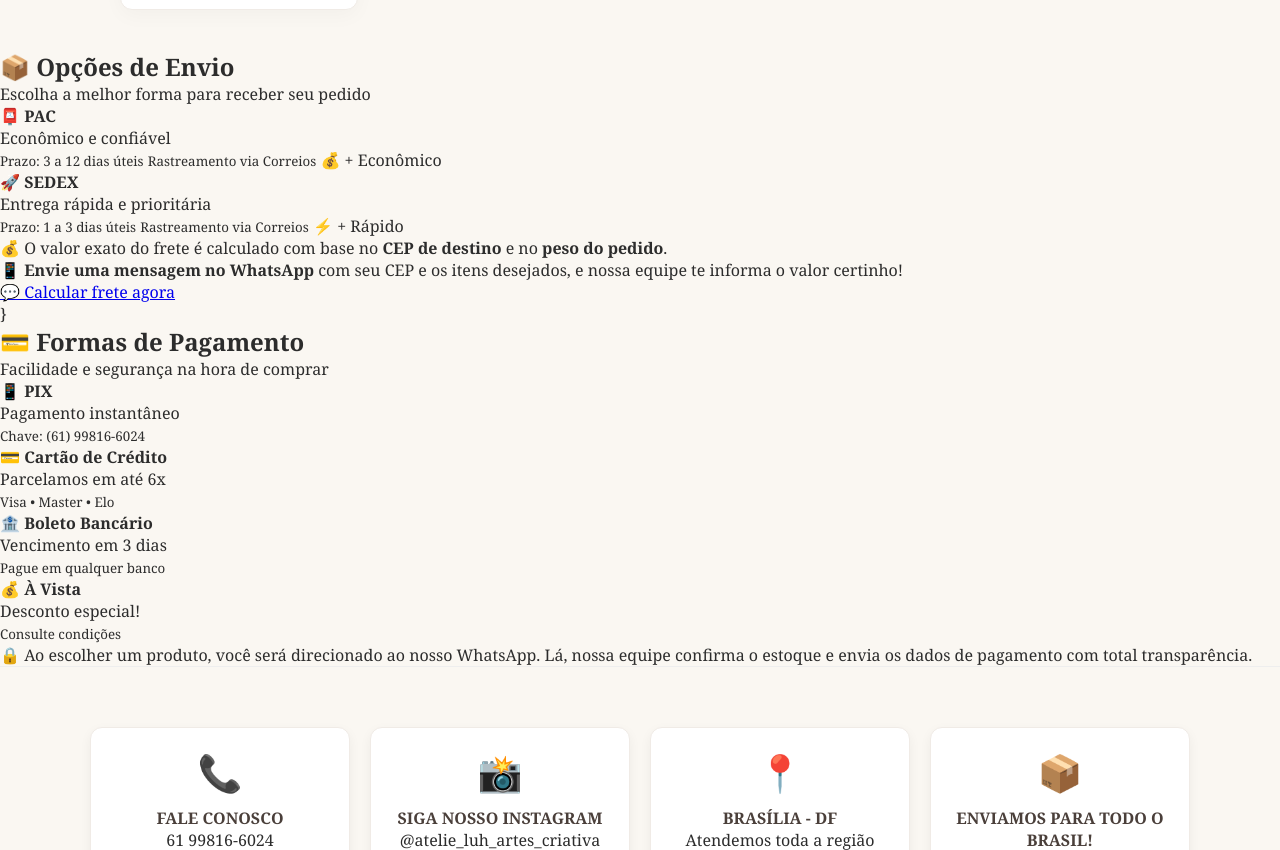
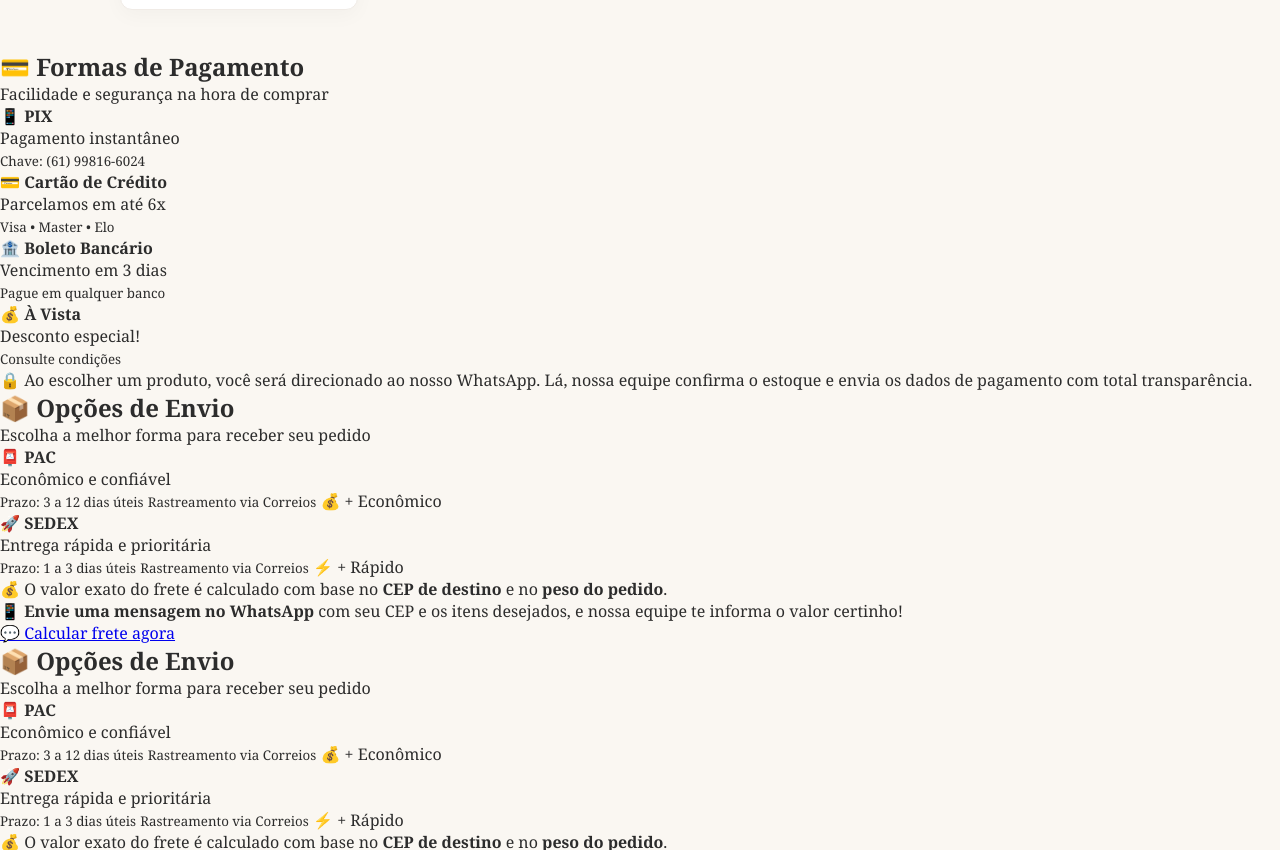
Before and after one commit to arimateiamoveis-gif/Loja-roupas, a plain HTML site: page index.html in a window 1280 px wide. Shown: the part 2771-3621 px from the top of the page. Drawn offline with Linux system fonts and the light colour scheme.

Commit message:
Adiciona seção de frete completa com PAC e SEDEX

```diff
--- a/index.html
+++ b/index.html
@@ -216,6 +216,75 @@
 <!-- CONTATOS -->
 <!-- SEÇÃO DE FORMAS DE PAGAMENTO -->
 <!-- SEÇÃO DE FRETE -->
+<!-- SEÇÃO DE FORMAS DE PAGAMENTO -->
+<section class="pagamentos">
+    <div class="pagamentos-container">
+        <h2>💳 Formas de Pagamento</h2>
+        <p class="subtitulo-pag">Facilidade e segurança na hora de comprar</p>
+
+        <div class="metodos-grid">
+            <div class="metodo-card">
+                <span class="icone-metodo">📱</span>
+                <strong>PIX</strong>
+                <p>Pagamento instantâneo</p>
+                <small>Chave: (61) 99816-6024</small>
+            </div>
+            <div class="metodo-card">
+                <span class="icone-metodo">💳</span>
+                <strong>Cartão de Crédito</strong>
+                <p>Parcelamos em até 6x</p>
+                <small>Visa • Master • Elo</small>
+            </div>
+            <div class="metodo-card">
+                <span class="icone-metodo">🏦</span>
+                <strong>Boleto Bancário</strong>
+                <p>Vencimento em 3 dias</p>
+                <small>Pague em qualquer banco</small>
+            </div>
+            <div class="metodo-card">
+                <span class="icone-metodo">💰</span>
+                <strong>À Vista</strong>
+                <p>Desconto especial!</p>
+                <small>Consulte condições</small>
+            </div>
+        </div>
+
+        <div class="info-pag">
+            <p>🔒 Ao escolher um produto, você será direcionado ao nosso WhatsApp. Lá, nossa equipe confirma o estoque e envia os dados de pagamento com total transparência.</p>
+        </div>
+    </div>
+</section>
+<section class="frete">
+    <div class="frete-container">
+        <h2>📦 Opções de Envio</h2>
+        <p class="subtitulo-frete">Escolha a melhor forma para receber seu pedido</p>
+
+        <div class="frete-grid">
+            <div class="frete-card">
+                <span class="icone-frete">📮</span>
+                <strong>PAC</strong>
+                <p>Econômico e confiável</p>
+                <small>Prazo: 3 a 12 dias úteis</small>
+                <small>Rastreamento via Correios</small>
+                <span class="selo-frete">💰 + Econômico</span>
+            </div>
+            <div class="frete-card destaque">
+                <span class="icone-frete">🚀</span>
+                <strong>SEDEX</strong>
+                <p>Entrega rápida e prioritária</p>
+                <small>Prazo: 1 a 3 dias úteis</small>
+                <small>Rastreamento via Correios</small>
+                <span class="selo-frete destaque">⚡ + Rápido</span>
+            </div>
+        </div>
+
+        <div class="info-frete">
+            <p>💰 O valor exato do frete é calculado com base no <strong>CEP de destino</strong> e no <strong>peso do pedido</strong>.</p>
+            <p>📱 <strong>Envie uma mensagem no WhatsApp</strong> com seu CEP e os itens desejados, e nossa equipe te informa o valor certinho!</p>
+            <a href="https://wa.me/5561998166024?text=Olá!%20Gostaria%20de%20saber%20o%20frete%20para%20o%20meu%20CEP%3A%20" target="_blank" class="btn-frete-whats">💬 Calcular frete agora</a>
+        </div>
+    </div>
+</section>
 <section class="frete">
     <div class="frete-container">
         <h2>📦 Opções de Envio</h2>
```
